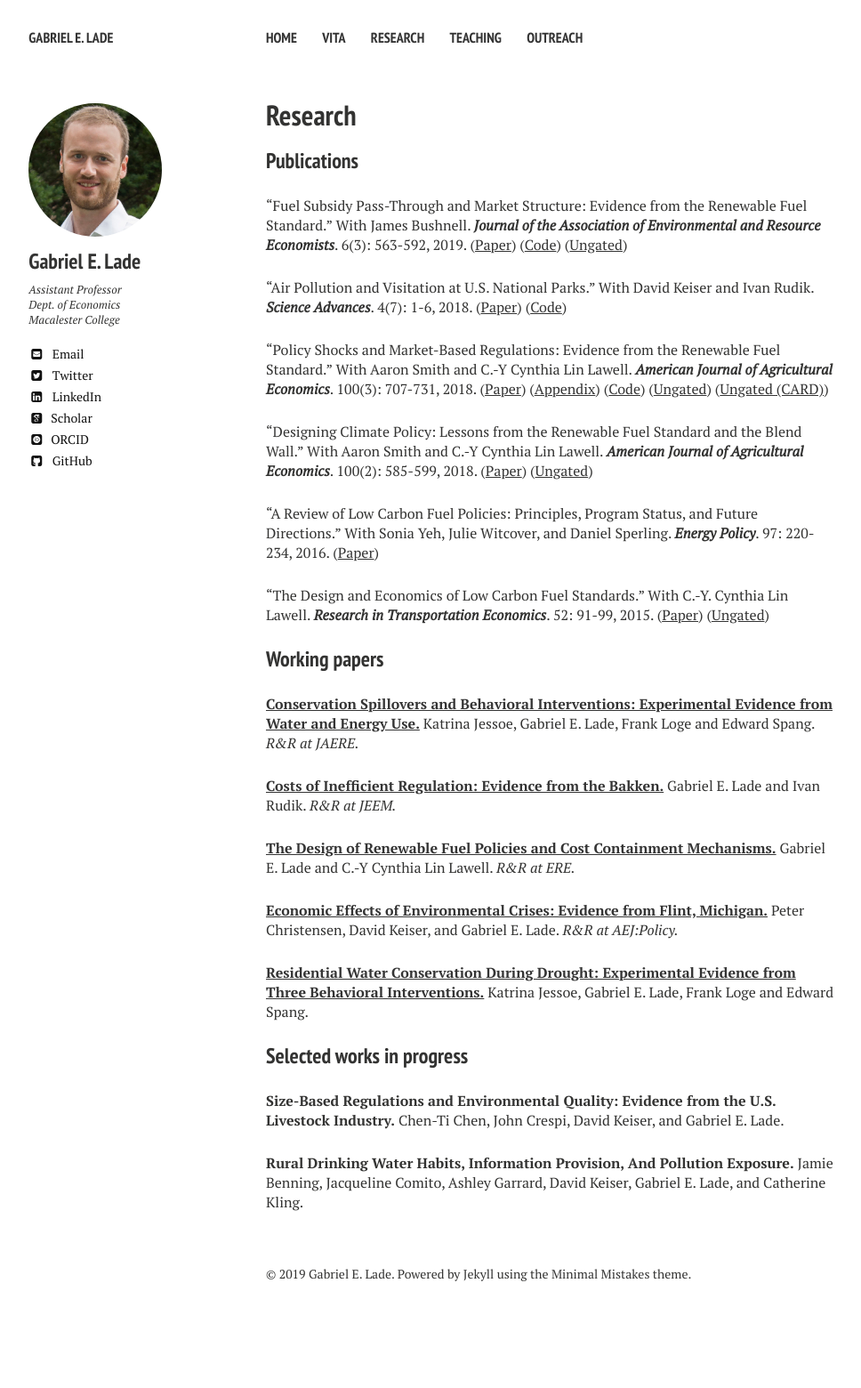
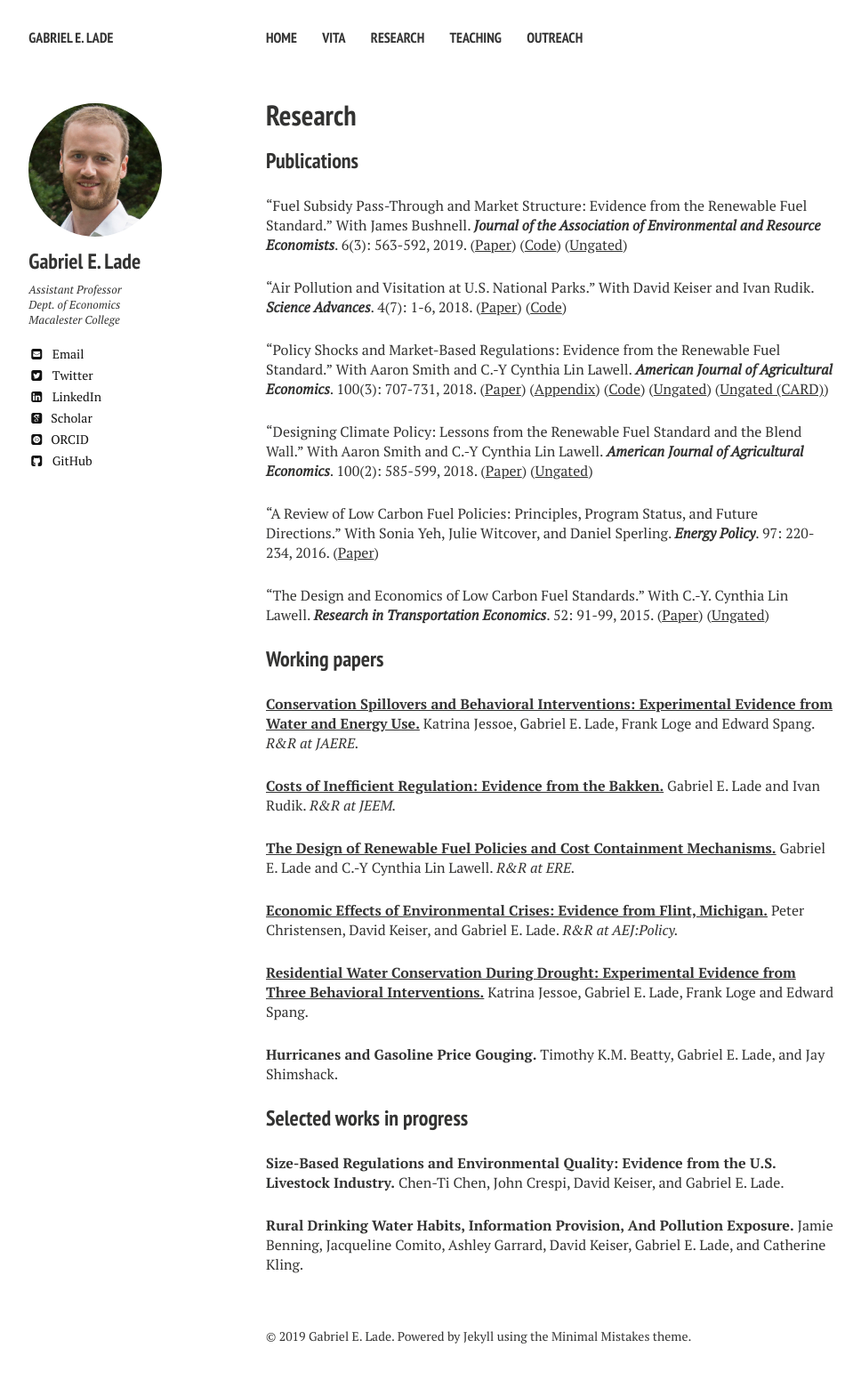
Before and after one commit to gabe-lade/gabe-lade.github.io, a Jekyll site: the page built from research.md, in a window 1280 px wide. Shown: the whole page at 89% size, without its empty margins (21-989 px from the left). Built offline with Jekyll 4.4.1, drawn with Linux system fonts in a browser that asks for light colours; nearby versions of some CDN libraries; some web fonts are replaced; before the commit the page ends 1490 px from its top, so only the background shows below that.

Commit message:
updating working papers

```diff
--- a/research.md
+++ b/research.md
@@ -57,6 +57,8 @@ Peter Christensen, David Keiser, and Gabriel E. Lade. <i> R&R at AEJ:Policy. </i
 __[Residential Water Conservation During Drought: Experimental Evidence from Three Behavioral Interventions.](https://rawcdn.githack.com/gabe-lade/MyFiles/5621b42a579b8904cbe70e5587dbb3783c10ce74/WSLongRunEffects_20191209.pdf)__
 Katrina Jessoe, Gabriel E. Lade, Frank Loge and Edward Spang.
 
+__Hurricanes and Gasoline Price Gouging.__ Timothy K.M. Beatty, Gabriel E. Lade, and Jay Shimshack.
+
 ### Selected works in progress
 
  __Size-Based Regulations and Environmental Quality: Evidence from the U.S. Livestock Industry.__
```
